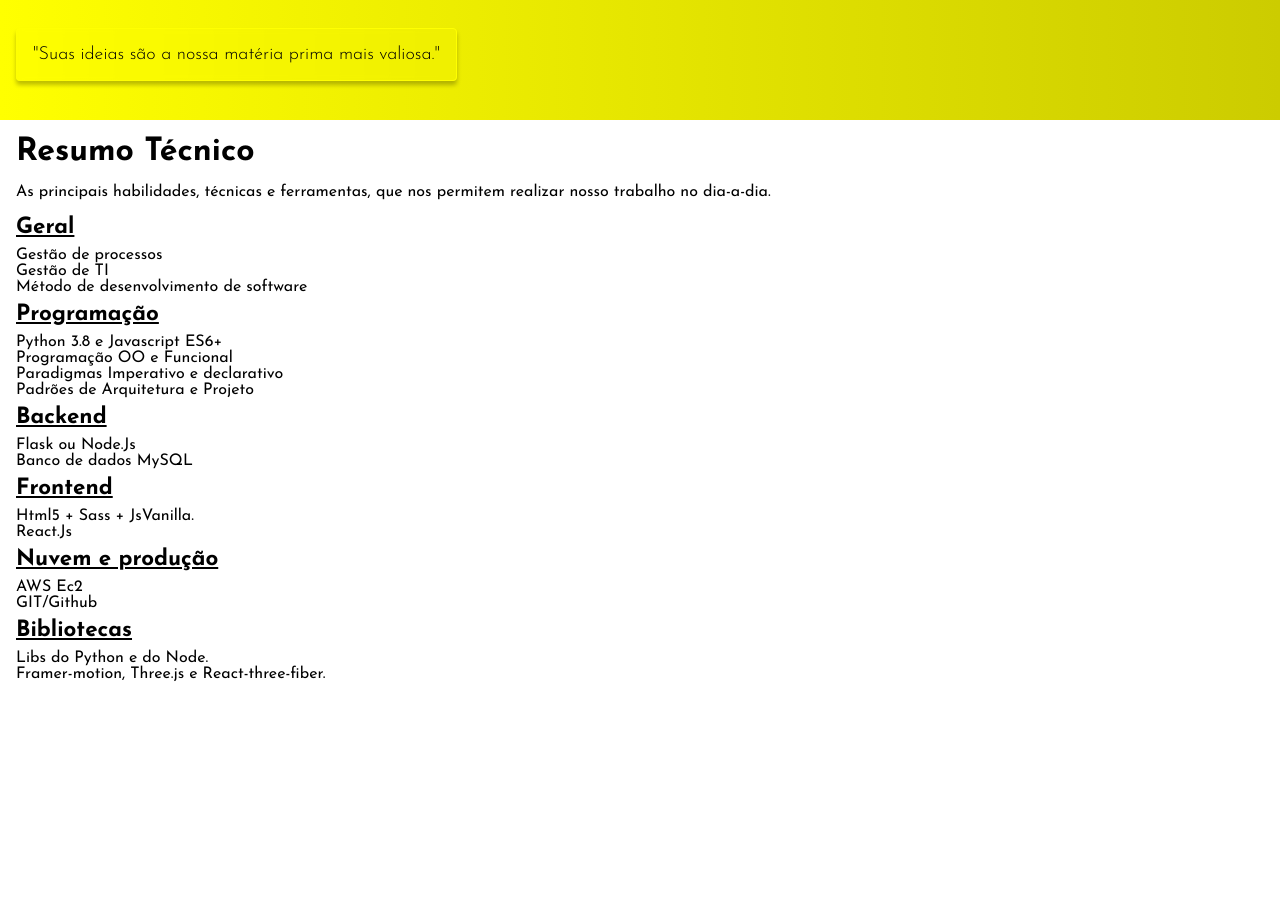
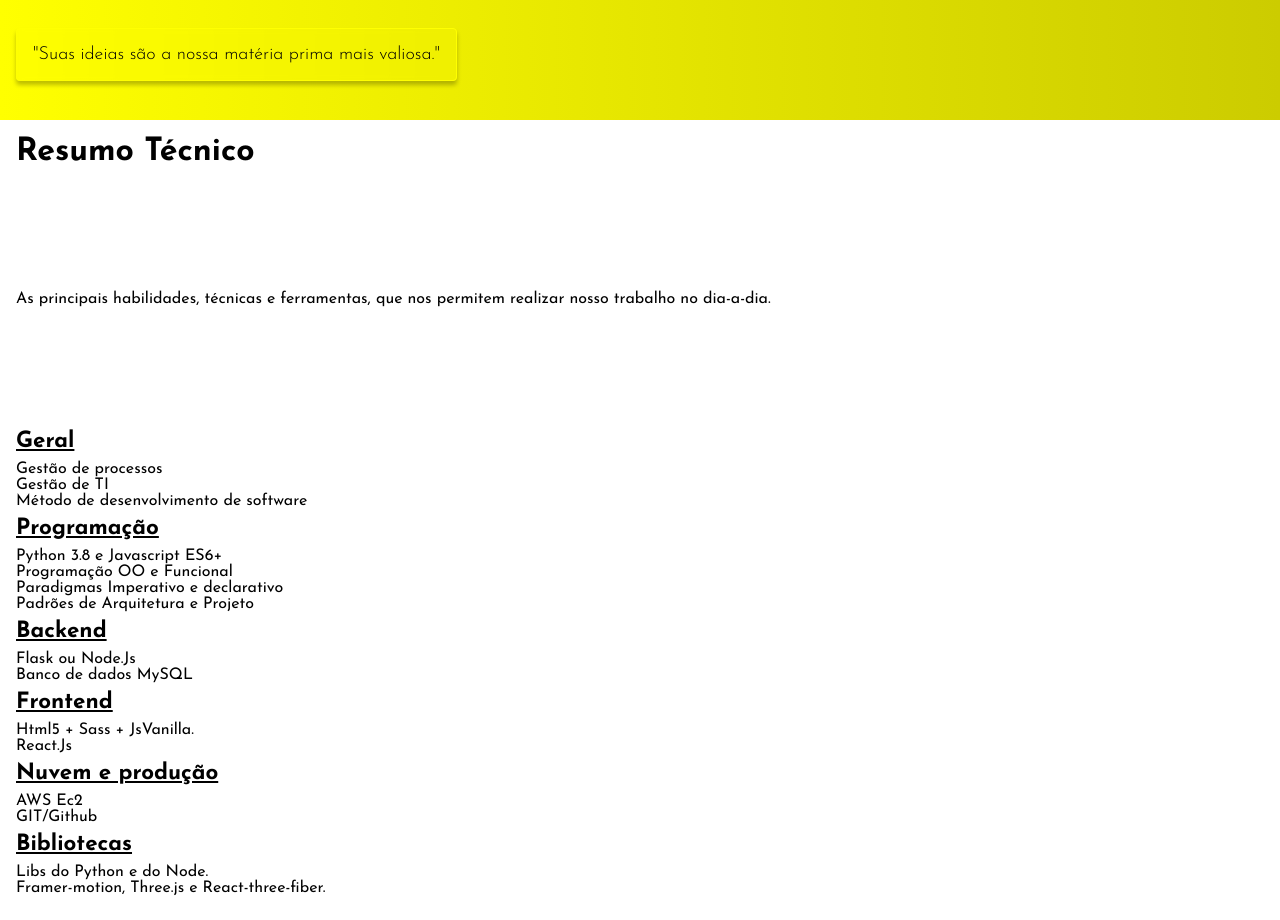
Before and after one commit to ti-forjatech/app.frontend, a React (Create React App) app: page / in a window 1280 px wide. Shown: the part 1480-2400 px from the top of the page. Built offline with nearby package versions, Linux system fonts and the light colour scheme; the HTML template or start-up script is replaced by a standard one.

Commit message:
1.1.1
Altura da sessão de skills modificada.

```diff
--- a/src/components/skills/skills.css
+++ b/src/components/skills/skills.css
@@ -14,7 +14,18 @@ section.skills {
 }
 
 section.skills div.container {
+  height: 100%;
   padding: 16px;
+  display: -webkit-box;
+  display: -ms-flexbox;
+  display: flex;
+  -webkit-box-pack: justify;
+      -ms-flex-pack: justify;
+          justify-content: space-between;
+  -webkit-box-orient: vertical;
+  -webkit-box-direction: normal;
+      -ms-flex-direction: column;
+          flex-direction: column;
 }
 
 section.skills div.container h1.sectionTitle {
@@ -25,7 +36,7 @@ section.skills div.container h1.sectionTitle {
 section.skills div.container p.resume {
   font-weight: light;
   font-size: 1rem;
-  margin: 16px 0;
+  margin: auto 0;
 }
 
 section.skills div.container h2.subtitle {
--- a/src/components/skills/skills.scss
+++ b/src/components/skills/skills.scss
@@ -7,7 +7,11 @@ section.skills{
     font-family: 'Josefin Sans';
 
     div.container{
+        height: 100%;
         padding:16px;
+        display: flex;
+        justify-content: space-between;
+        flex-direction: column;
 
         h1.sectionTitle{
             font-size:2rem;
@@ -17,7 +21,7 @@ section.skills{
         p.resume{
             font-weight: light;
             font-size: 1rem;
-            margin: 16px 0;
+            margin: auto 0;
         }
 
         h2.subtitle{
```
Also changed, not shown: src/components/contato/Contato.js (added), src/components/contato/contato.scss (added), src/components/footer/Footer.js (added), src/components/footer/footer.scss (added), 1 other file (tests, documents, lock files or other folders).
